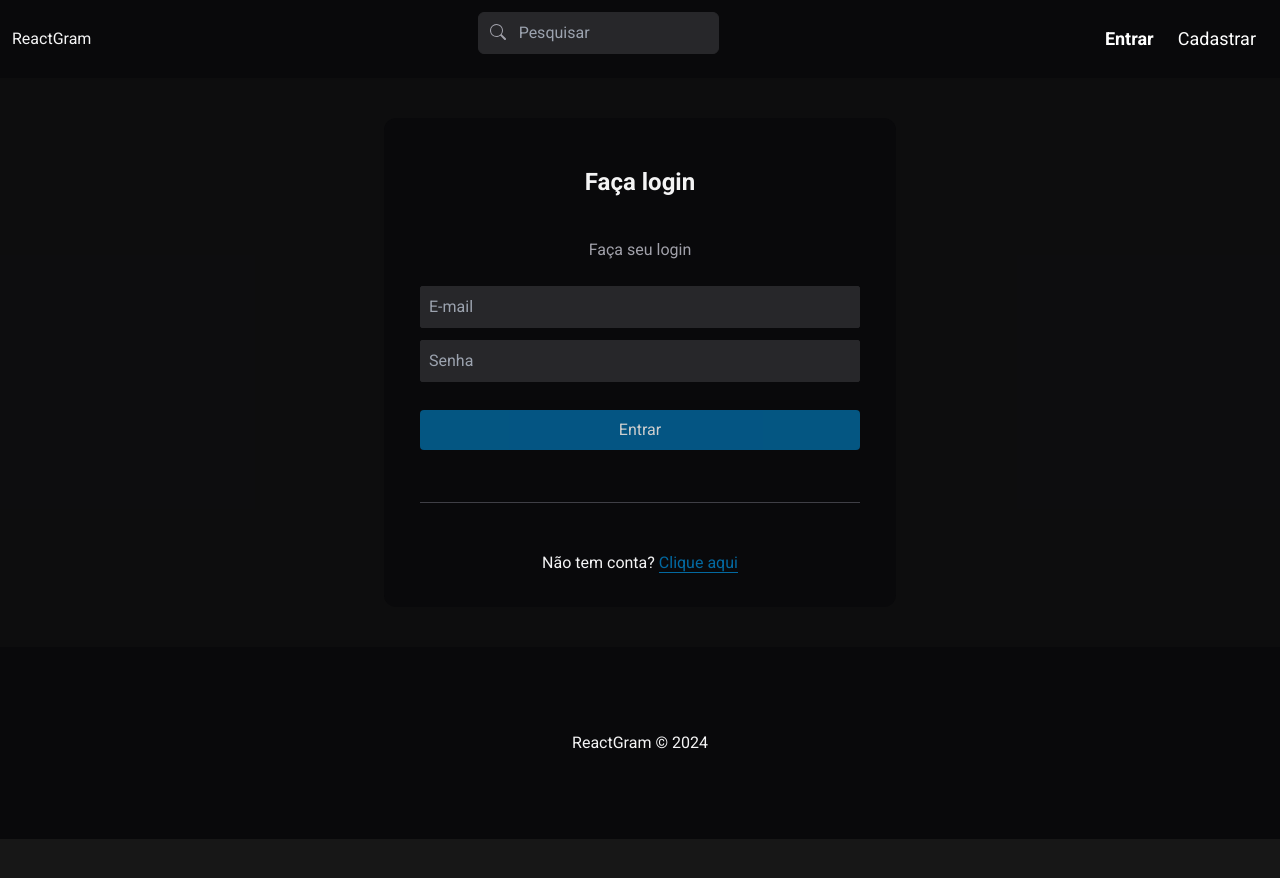
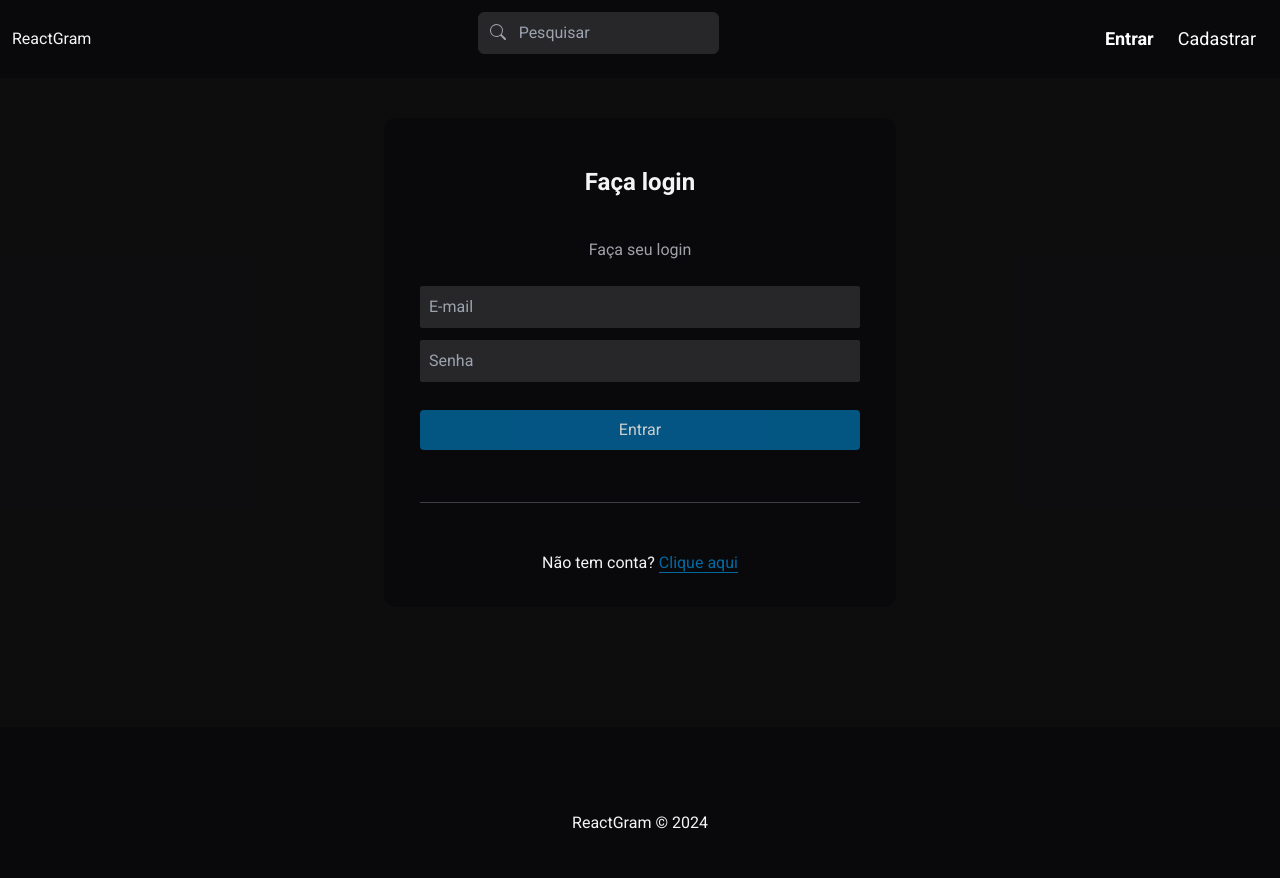
Before and after one commit to diegoramosds/projeto-reactgram, a React (Vite) app in the folder frontend/reactGram/: page /login in a window 1280 px wide. Shown: the top 878 px of the page. Before the commit the page ends 839 px from the top, so only its background shows below. Built offline with nearby package versions, Linux system fonts and the light colour scheme.

Commit message:
Update Footer.tsx

```diff
--- a/frontend/reactGram/src/components/Footer.tsx
+++ b/frontend/reactGram/src/components/Footer.tsx
@@ -1,7 +1,7 @@
 const Footer = () => {
   return (
-    <div className="bg-zinc-950">
-    <footer className=" flex flex-col justify-center items-center h-48">
+    <div className="bg-zinc-950 mt-20">
+    <footer className=" flex flex-col justify-center items-center h-48 pt">
       <p>ReactGram &copy; 2024</p>
     </footer>
     </div>
```
